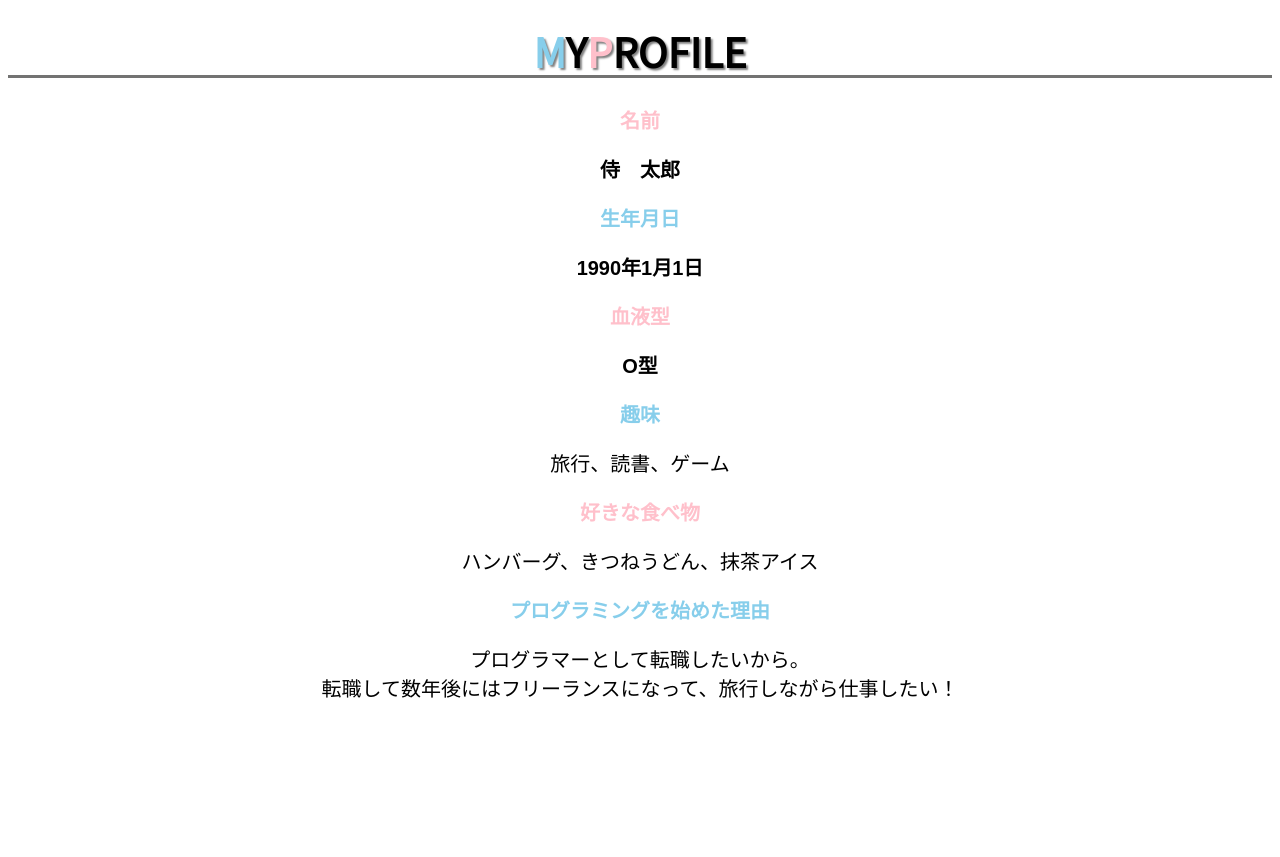
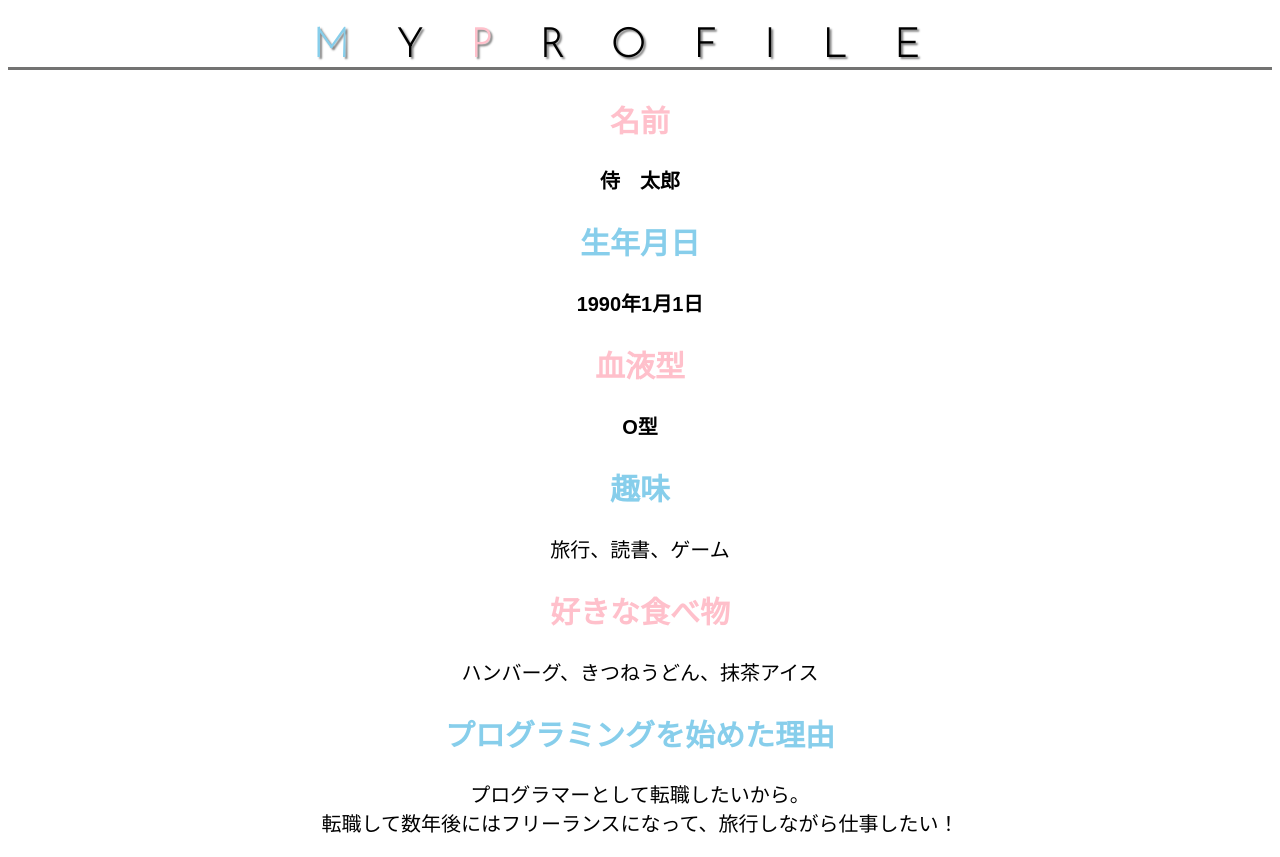
Before and after one commit to takikojikyo/html-css-basic-kadai, a plain HTML site: page kadai_014/kadai_014.html in a window 1280 px wide. Before the commit the page ends 800 px from the top, so only its background shows below. Drawn offline with Linux system fonts and the light colour scheme.

Commit message:
Add files via upload

```diff
--- a/kadai_014/kadai_014.html
+++ b/kadai_014/kadai_014.html
@@ -7,7 +7,7 @@
   <link rel="stylesheet" href="style.css">
   <link rel="preconnect" href="https://fonts.googleapis.com">
   <link rel="preconnect" href="https://fonts.gstatic.com" crossorigin>
-  <link href="https://fonts.googleapis.com/css2?family=Josefin+Sans:ital,wght@1,100&family=Noto+Sans+JP&display=swap" rel="stylesheet">
+  <link href="https://fonts.googleapis.com/css2?family=Josefin+Sans:ital,wght@0,100;1,100&family=Noto+Sans+JP&display=swap" rel="stylesheet">
 </head>
 <body>
   <h1><span class="text-skyblue">M</span>Y<span class="text-pink">P</span>ROFILE</h1>
--- a/kadai_014/style.css
+++ b/kadai_014/style.css
@@ -1,17 +1,16 @@
 body{
     font-family:"Arial", "Meiryo", sans-serif;
+    font-size: 20px;
 }
 h1{
   font-family: 'Josefin Sans', sans-serif;
-  font-family: 'Noto Sans JP', sans-serif;
   font-size: 40px;
   text-align: center;
-  line-height: 1.2;
+  letter-spacing: 1.2em;
   text-shadow: 2px 2px 2px gray;
   border-bottom: solid 3px rgb(115, 115, 114)
 }
 h2,p{
-    font-size: 20px;
     text-align: center;
 }
 .text-skyblue{
```
